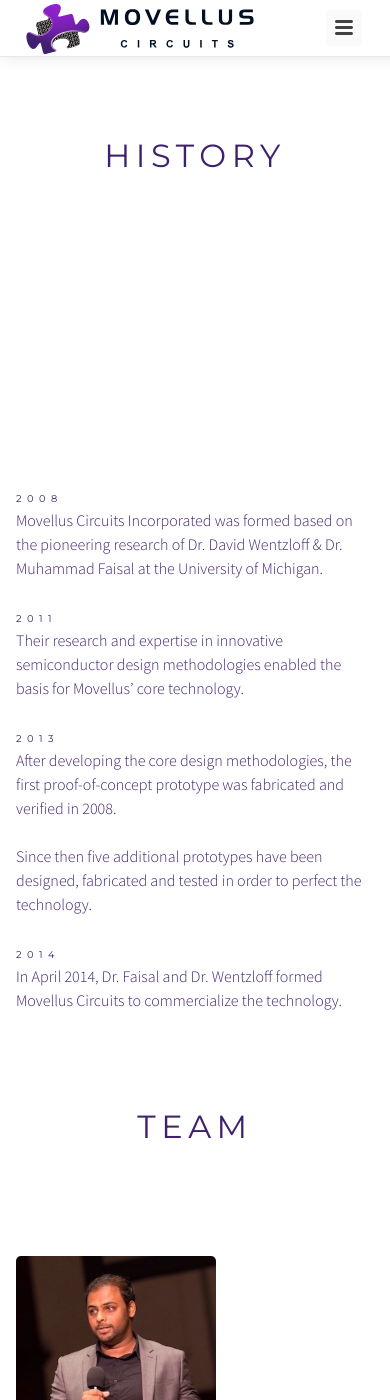
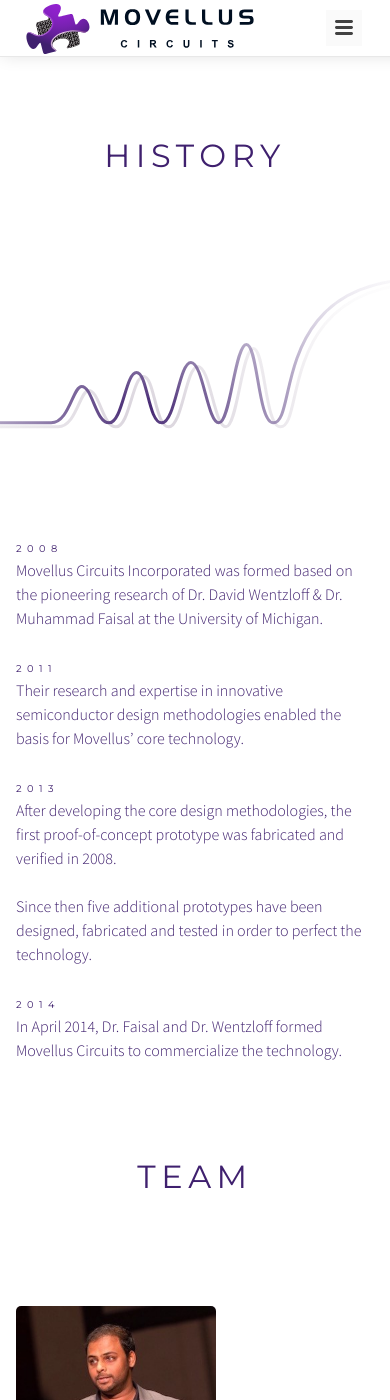
Before and after one commit to zaghmout/movellus, a Jekyll site: the page built from company/index.html, in a window 390 px wide and 1400 px high. Built offline with Jekyll 4.4.1, drawn with Linux system fonts in a browser that asks for light colours; nearby versions of some CDN libraries.

Commit message:
exponential wave responsive rule

```diff
--- a/_sass/_layout.scss
+++ b/_sass/_layout.scss
@@ -858,7 +858,7 @@
 @media(max-width: 885px) {
     #happened{
         width: 100vw;
-        height: 100px;
+        height: 150px;
         position: relative;
         overflow-x: hidden;
     }
@@ -869,8 +869,8 @@
     #analog-waves{
         position: absolute;
         left: 50%;
-        height: 100px;
-        margin-left: -415px; /* half of the width */
+        height: 410px;
+        margin-left: -445px; /* half of the width */
     }
 
     #details ul{
```
Also changed, not shown: 2 other files.
